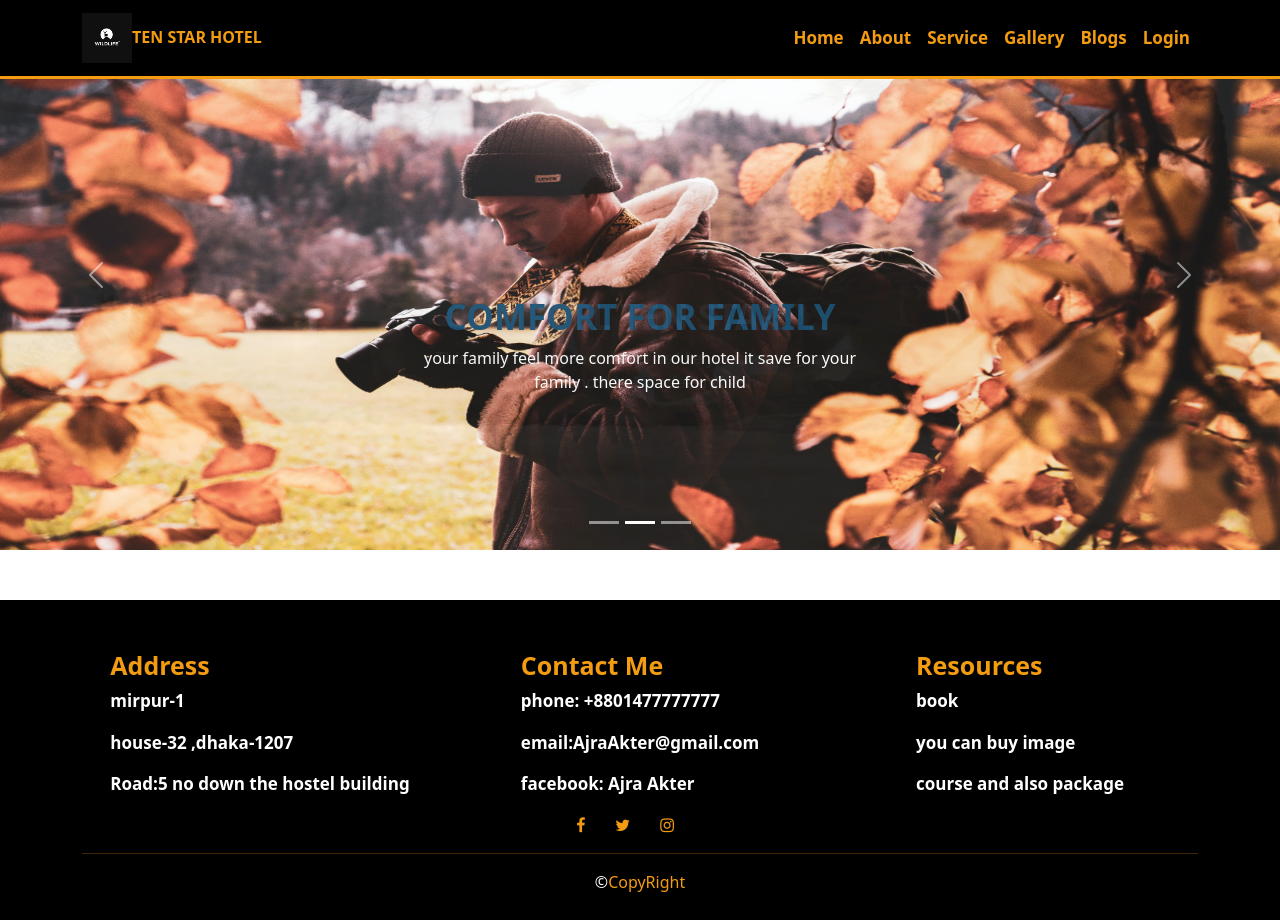
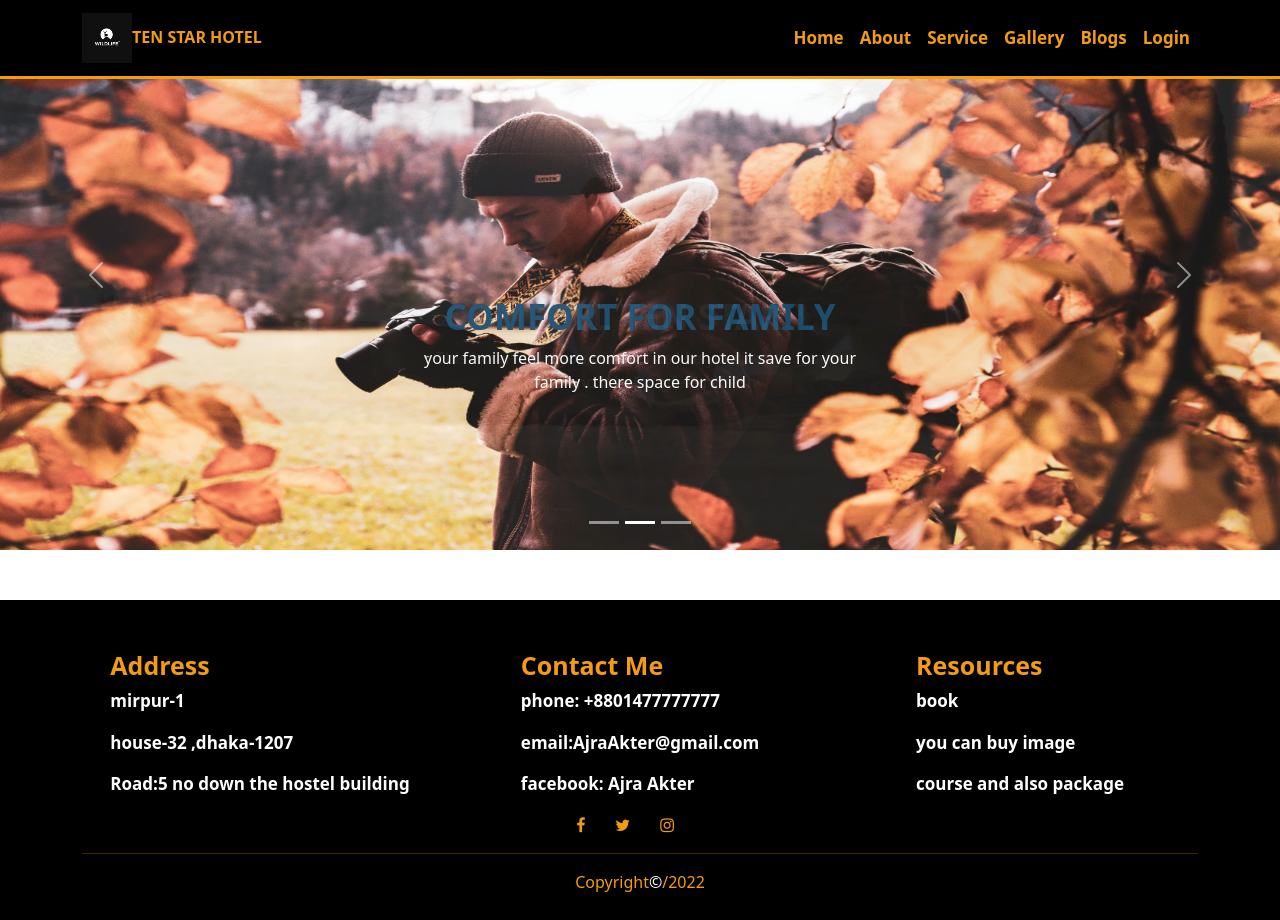
Before and after one commit to arifa-akter/wild-photographer, a React (Create React App) app: page / in a window 1280 px wide. Built offline with nearby package versions, Linux system fonts and the light colour scheme; the HTML template or start-up script is replaced by a standard one.

Commit message:
add footer part

```diff
--- a/src/pages/Shared/Footer/Footer.js
+++ b/src/pages/Shared/Footer/Footer.js
@@ -1,6 +1,8 @@
 import React from 'react';
 import './Footer.css'
 const Footer = () => {
+    const today = new Date()
+    const year = today.getFullYear()
     return (
      <section className="footer-section">
         <div className="container">
@@ -43,7 +45,7 @@ const Footer = () => {
             <div className="row">
                 <div className="col-12 d-flex justify-content-center align-items-center">
                     <div className="copy">
-                        <p>&copy;<span>CopyRight</span></p>
+                        <p><span>Copyright</span>&copy;<span>/{year}</span></p>
                     </div>
                 </div>
             </div>
```
